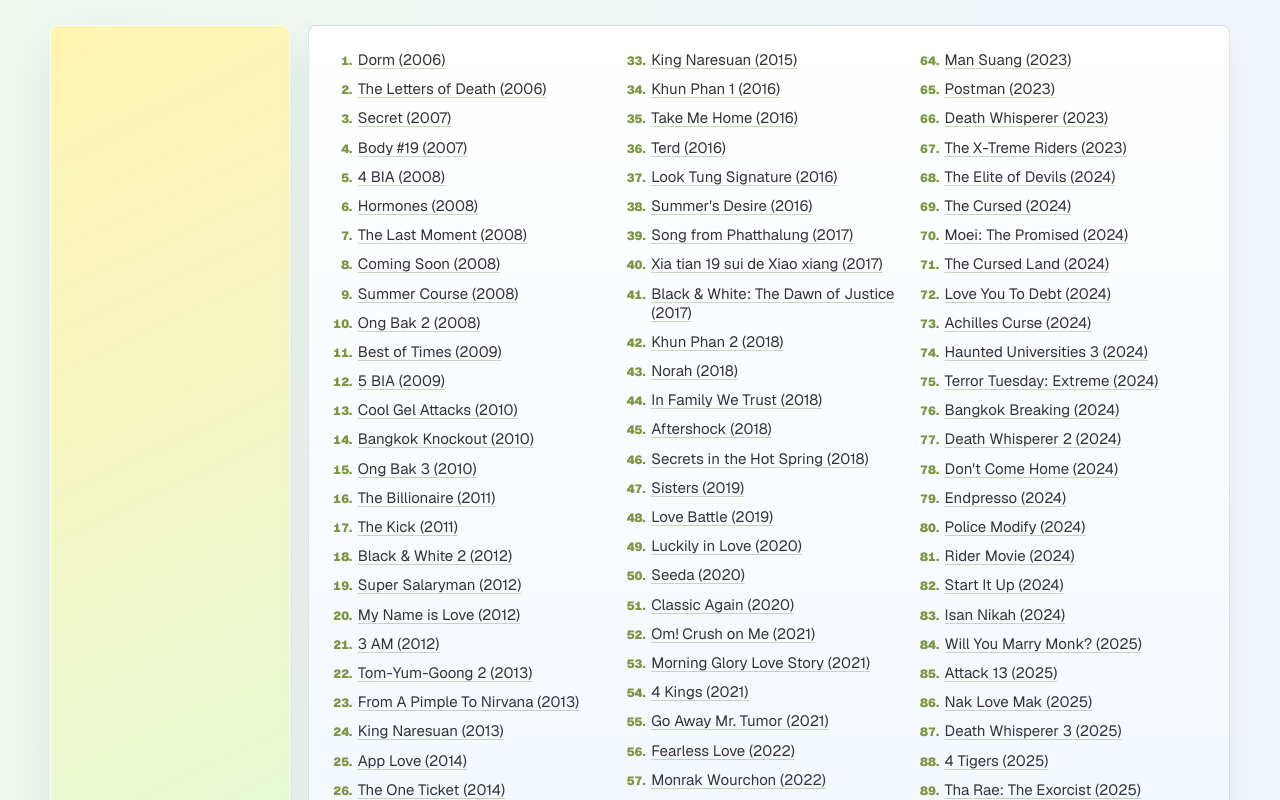
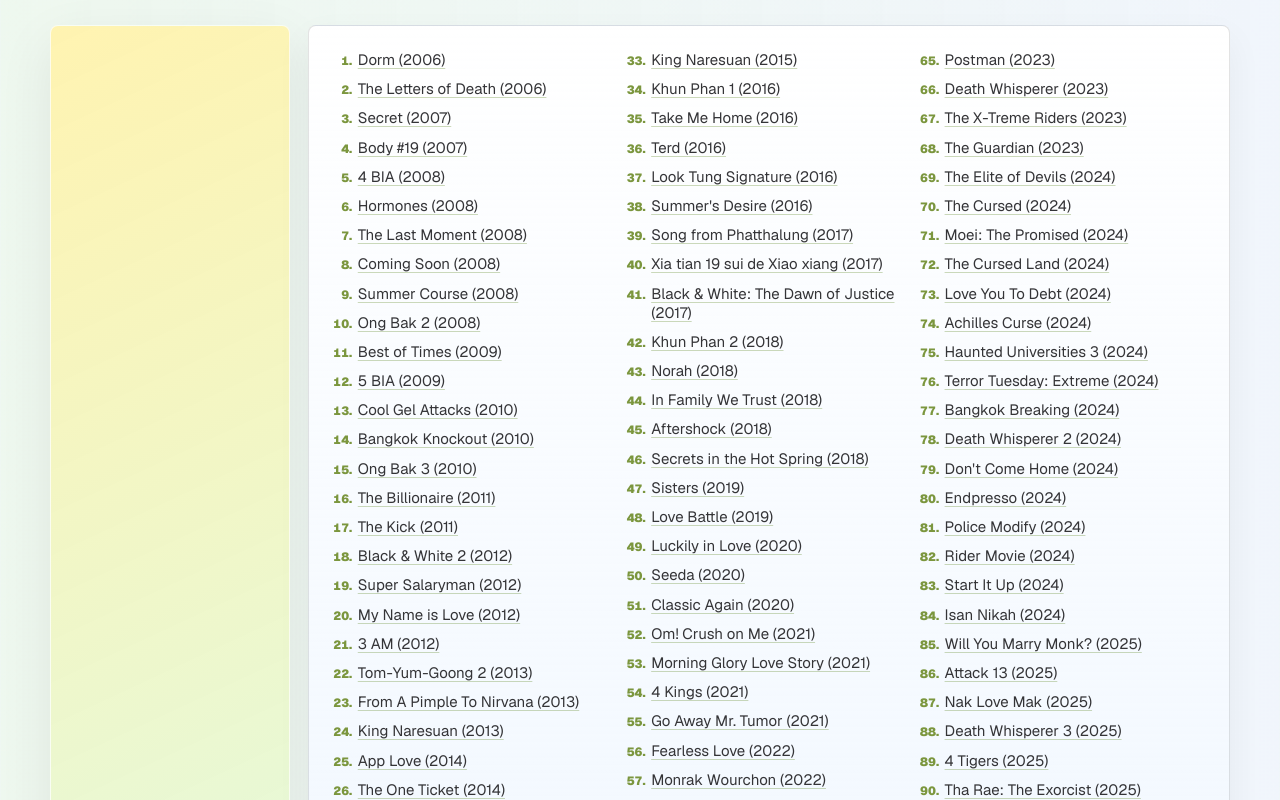
Before and after one commit to eskimo-project/bananasoundstudio, a Next.js app: page / in a window 1280 px wide. Shown: the part 3320-4120 px from the top of the page. Built offline with nearby package versions, Linux system fonts and the light colour scheme.

Commit message:
Add The Guardian to 2023 filmography

```diff
--- a/app/page.tsx
+++ b/app/page.tsx
@@ -104,6 +104,7 @@ const filmography = [
   "Postman (2023)",
   "Death Whisperer (2023)",
   "The X-Treme Riders (2023)",
+  "The Guardian (2023)",
   "The Elite of Devils (2024)",
   "The Cursed (2024)",
   "Moei: The Promised (2024)",
```
